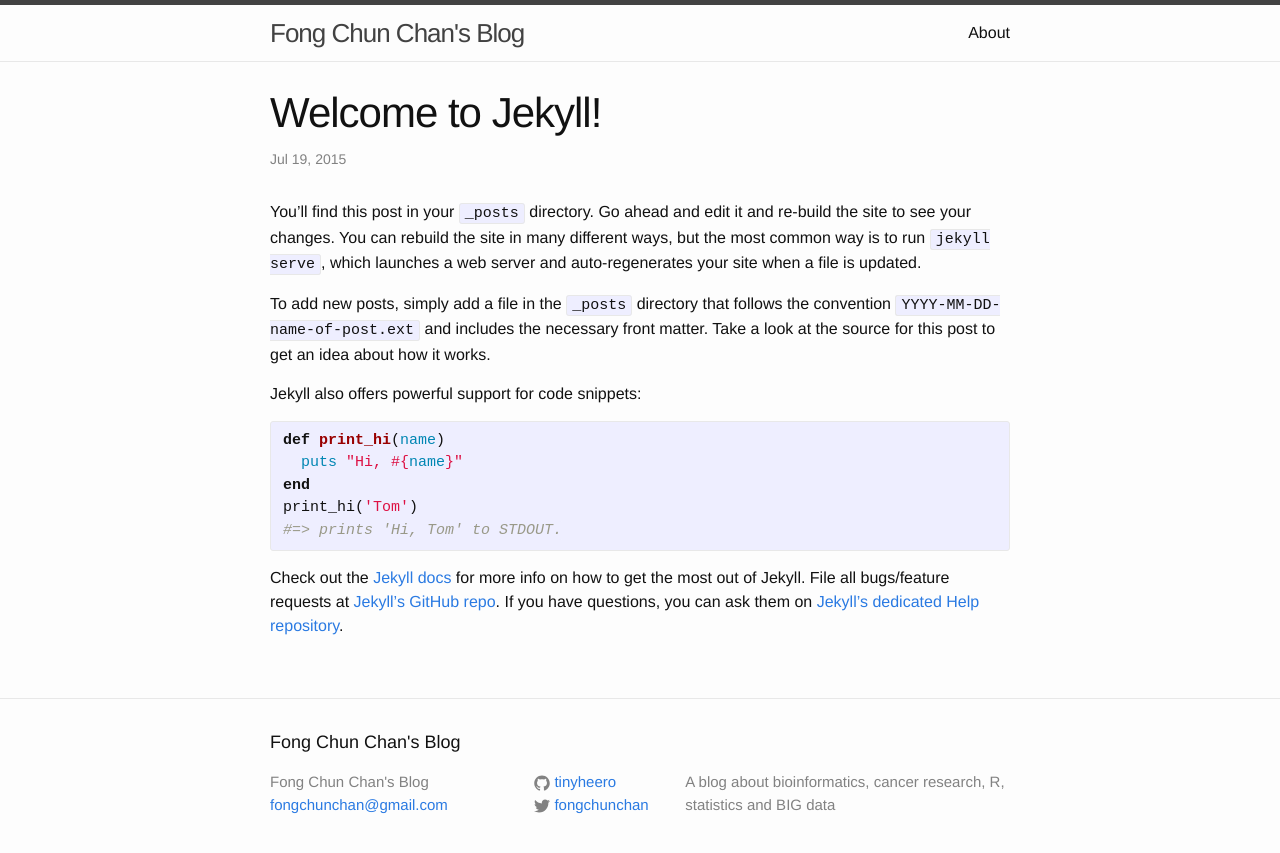
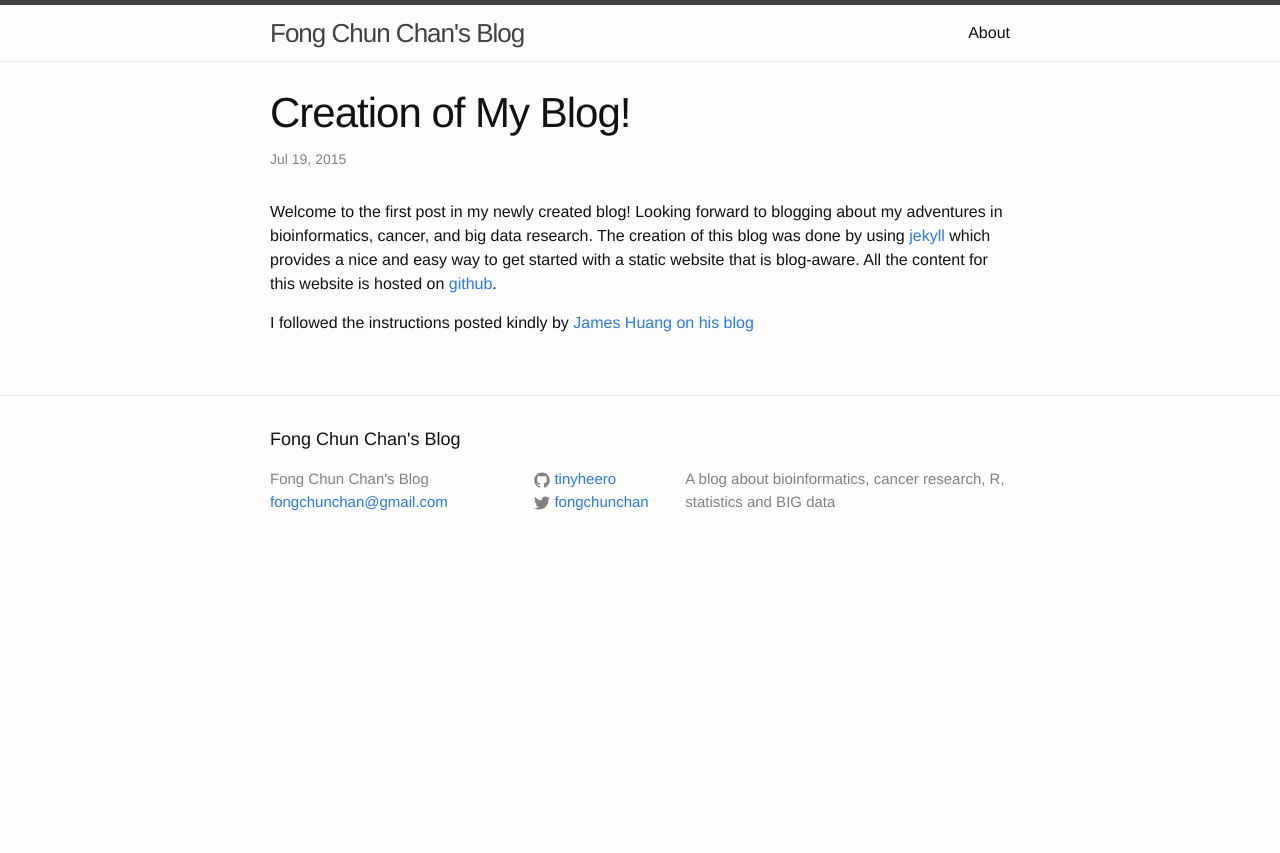
Before and after one commit to tinyheero/tinyheero.github.io, a Jekyll site: the page built from _posts/2015-07-19-first-post.markdown, in a window 1280 px wide. Shown: the top 853 px of the page. Built offline with Jekyll 4.4.1, drawn with Linux system fonts in a browser that asks for light colours.

Commit message:
Adding First Blog Post

```diff
--- a/_posts/2015-07-19-first-post.markdown
+++ b/_posts/2015-07-19-first-post.markdown
@@ -1,25 +1,10 @@
 ---
 layout: post
-title:  "Welcome to Jekyll!"
+title:  "Creation of My Blog!"
 date:   2015-07-19 19:53:02
 categories: jekyll update
 ---
-You’ll find this post in your `_posts` directory. Go ahead and edit it and re-build the site to see your changes. You can rebuild the site in many different ways, but the most common way is to run `jekyll serve`, which launches a web server and auto-regenerates your site when a file is updated.
 
-To add new posts, simply add a file in the `_posts` directory that follows the convention `YYYY-MM-DD-name-of-post.ext` and includes the necessary front matter. Take a look at the source for this post to get an idea about how it works.
+Welcome to the first post in my newly created blog! Looking forward to blogging about my adventures in bioinformatics, cancer, and big data research. The creation of this blog was done by using [jekyll](http://jekyllrb.com/) which provides a nice and easy way to get started with a static website that is blog-aware. All the content for this website is hosted on [github](https://github.com/tinyheero/tinyheero.github.io).
 
-Jekyll also offers powerful support for code snippets:
-
-{% highlight ruby %}
-def print_hi(name)
-  puts "Hi, #{name}"
-end
-print_hi('Tom')
-#=> prints 'Hi, Tom' to STDOUT.
-{% endhighlight %}
-
-Check out the [Jekyll docs][jekyll] for more info on how to get the most out of Jekyll. File all bugs/feature requests at [Jekyll’s GitHub repo][jekyll-gh]. If you have questions, you can ask them on [Jekyll’s dedicated Help repository][jekyll-help].
-
-[jekyll]:      http://jekyllrb.com
-[jekyll-gh]:   https://github.com/jekyll/jekyll
-[jekyll-help]: https://github.com/jekyll/jekyll-help
+I followed the instructions posted kindly by [James Huang on his blog](http://growthalytics.com/programming/2015/07/19/setting-up-your-own-blog/)
```
